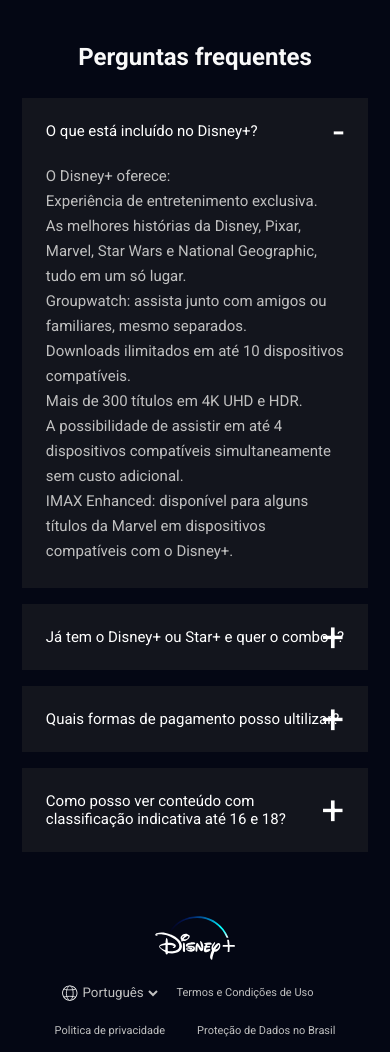
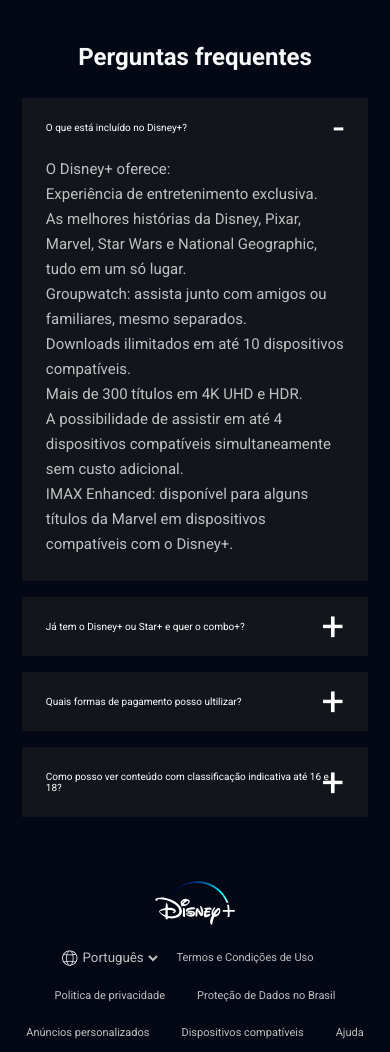
Before and after one commit to gabrielquiri/clone_disneyplus, a website: page index.html in a window 390 px wide. Shown: the part 4554-5606 px from the top of the page. Drawn offline with nearby package versions, Linux system fonts and the light colour scheme; files that its build step writes are made by us from their sources; files whose address does not match are found by name.

Commit message:
alteração

```diff
--- a/src/styles/_faq.scss
+++ b/src/styles/_faq.scss
@@ -20,7 +20,7 @@
                 position: relative;
 
                 @media (max-width: 767px) {
-                    font-size: 15px;
+                    font-size: 10px;
                 }
 
                 &::after {
@@ -32,11 +32,6 @@
                     display: flex;
                     align-items: center;
                     font-size: 40px;
-
-                    @media (max-width: 767px) {
-                        margin-left: 20px;
-                    }
-
                 }
             }
 
```
